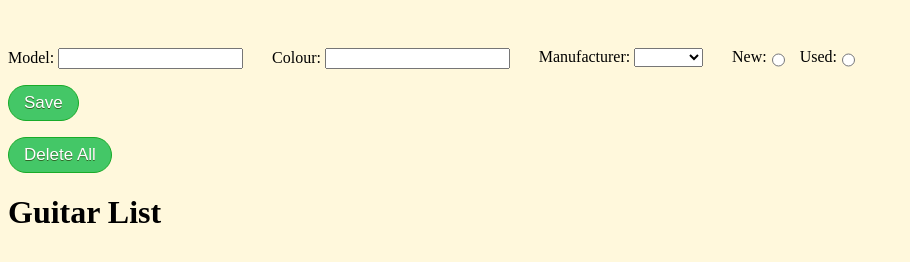
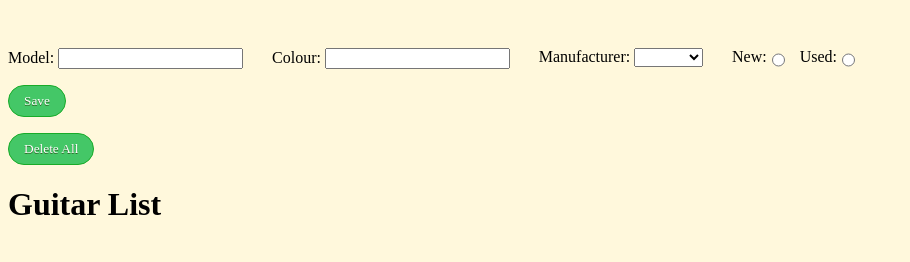
Before and after one commit to camsh69/week_6-day_4-Weekend-HW, a plain HTML site: page index.html in a window 1280 px wide. Shown: the whole page, without its empty margins (0-910 px from the left). Drawn offline with Linux system fonts and the light colour scheme.

Commit message:
Homework Commit

```diff
--- a/css/main.css
+++ b/css/main.css
@@ -28,8 +28,7 @@ input[type="submit"] {
   display: inline-block;
   cursor: pointer;
   color: #ffffff;
-  font-family: Arial;
-  font-size: 17px;
+  font-family: American Typewriter, serif;
   padding: 7px 15px;
   text-decoration: none;
   text-shadow: 0px 1px 0px #2f6627;
--- a/js/app.js
+++ b/js/app.js
@@ -36,7 +36,7 @@ const handleFormSubmit = function(event) {
     condition.textContent = `Condition: ${this.condition.value}`;
     listItem. appendChild(condition);
 
-    event.target.reset();
+    this.reset();
 }
 
 const handleButtonClick = function() {
```
